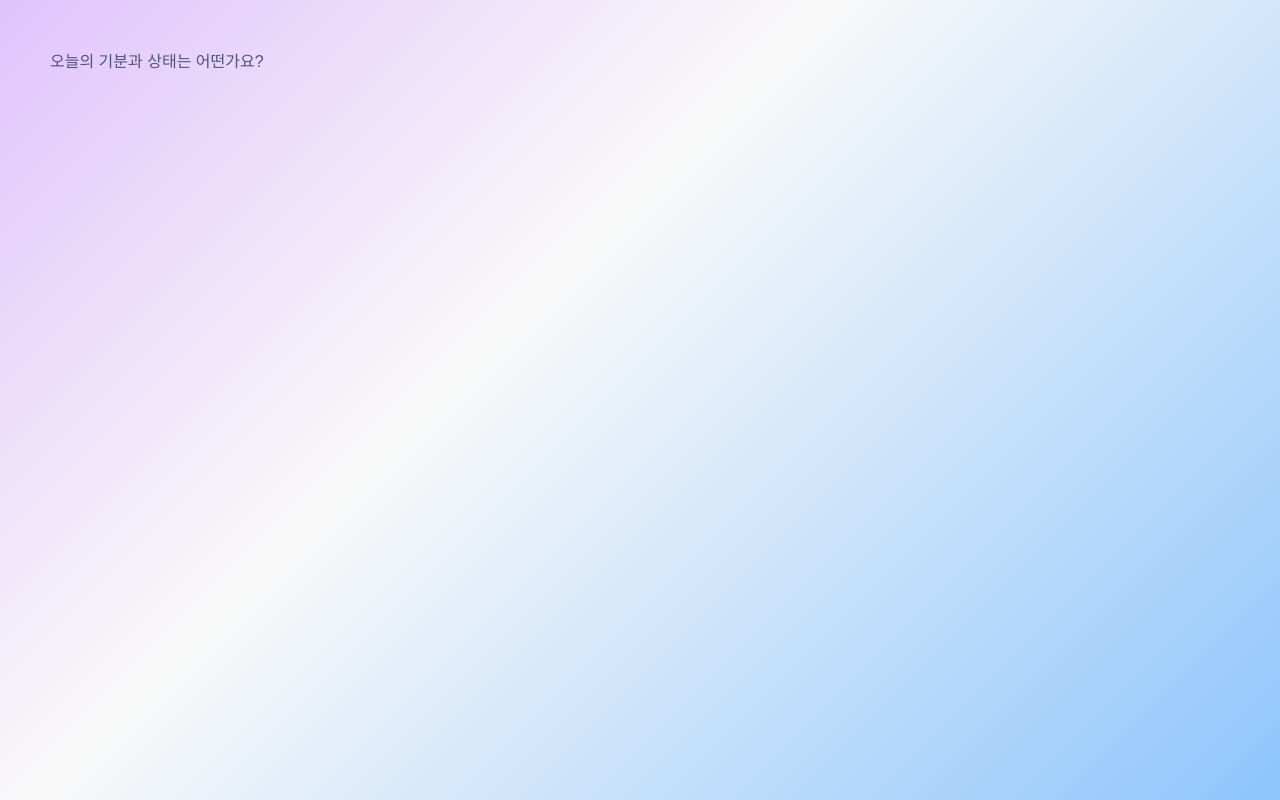
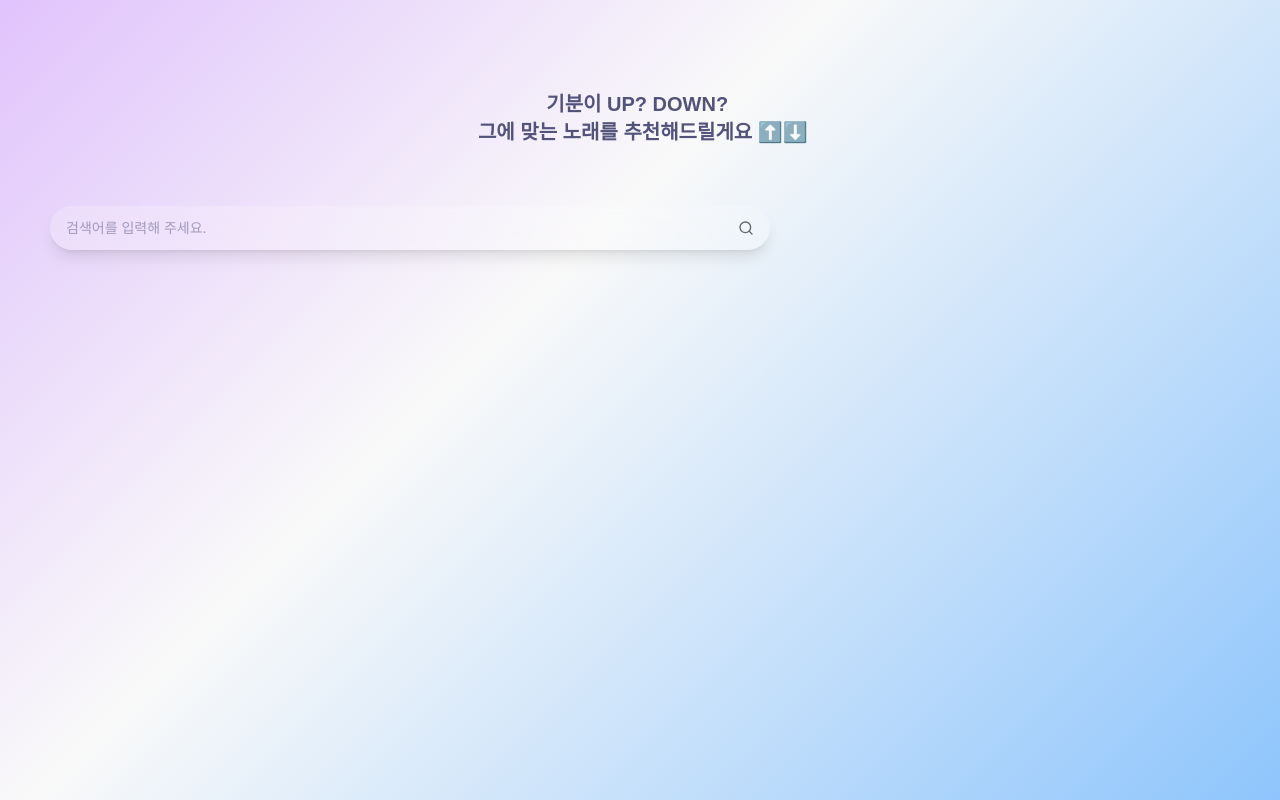
Before and after one commit to rkddbs1031/Yoon-Play2, a Next.js app: page / in a window 1280 px wide. Built offline with nearby package versions, Linux system fonts and the light colour scheme; no server answers.

Commit message:
Feat: 검색 메인 페이지 적용

```diff
--- a/app/page.tsx
+++ b/app/page.tsx
@@ -1,7 +1,147 @@
+'use client';
+
+import { ChangeEvent, useEffect, useMemo, useState } from 'react';
+
+import { getRecommendations } from '@/services/recommend';
+import { RANDOM_HEADLINES } from '@/states/headLine';
+import { animationStyle } from '@/utils/animation';
+import { AnimationType } from '@/types/animation';
+import { Recommendation } from '@/types/recommend';
+import { TextFieldType } from '@/types/textFiled';
+
+import { ListWrapper } from '@/components/ListWrapper';
+import LoadingSpinner from '@/components/Loading';
+import SearchField from '@/components/SearchField';
+
+const INIT_RECOMMEND = {
+  description: '',
+  list: null,
+};
+
 export default function Home() {
+  const [headLine, setHeadline] = useState('');
+  const [searchValue, setSearchValue] = useState('');
+  const [isLoading, setIsLoading] = useState(false);
+  const [errorMessage, setErrorMessage] = useState<string | null>(null);
+  const [recommend, setRecommend] = useState<Recommendation>(INIT_RECOMMEND);
+  const [showResults, setShowResults] = useState(false);
+
+  const handleChange = (e: ChangeEvent<HTMLInputElement | HTMLTextAreaElement>) => {
+    const { value } = e.currentTarget;
+    setSearchValue(value);
+  };
+
+  const handleSubmit = () => {
+    if (!searchValue) return;
+
+    setIsLoading(true);
+
+    getRecommendations(searchValue)
+      .then(({ data }) => {
+        const { description, list } = data;
+        setRecommend({ description, list });
+        setShowResults(true);
+        setErrorMessage(null);
+      })
+      .catch(err => {
+        if (err.response) {
+          setErrorMessage(err.response.data.error || '오류가 발생했습니다.');
+        } else {
+          setErrorMessage('서버에 연결할 수 없습니다. 인터넷 연결을 확인해주세요.');
+        }
+      })
+      .finally(() => {
+        setSearchValue('');
+        setIsLoading(false);
+      });
+  };
+
+  useEffect(() => {
+    const random = RANDOM_HEADLINES[Math.floor(Math.random() * RANDOM_HEADLINES.length)];
+    setHeadline(random);
+  }, []);
+
+  const animationStyles = useMemo(() => {
+    return animationStyle({ useAnimation: true, delay: 0.3, duration: 0.6 });
+  }, []);
+
+  const animationStyle2 = useMemo(() => {
+    return animationStyle({ useAnimation: true, delay: 0.6, duration: 0.6 });
+  }, []);
+
+  const handleClick = (key: string) => {
+    console.log(key);
+  };
+
+  const handleResetSearch = () => {
+    setRecommend(INIT_RECOMMEND);
+    setShowResults(prev => !prev);
+  };
+
   return (
-    <section>
-      <h2>오늘의 기분과 상태는 어떤가요?</h2>
+    <section className='flex flex-col w-full items-center justify-center'>
+      <>
+        <h1
+          className={`${AnimationType.FadeInUp} mt-10 text-lg sm:text-xl font-bold text-center whitespace-pre-wrap`}
+          style={animationStyles}
+        >
+          {headLine}
+        </h1>
+        <div className='w-full mt-[60px]' style={animationStyle2}>
+          <SearchField
+            fieldType={TextFieldType.Textarea}
+            value={searchValue}
+            onChange={handleChange}
+            onSubmit={handleSubmit}
+            useAnimation={true}
+            animationType={AnimationType.FadeInUp}
+            delay={0.6}
+            duration={0.6}
+          />
+        </div>
+      </>
+
+      <div
+        className={`transition-all duration-500 ease-in-out ${isLoading ? 'opacity-100 translate-y-0' : 'opacity-0 -translate-y-4 pointer-events-none'}`}
+      >
+        {isLoading && <LoadingSpinner />}
+      </div>
+
+      {showResults && !isLoading && (
+        <div
+          className={`result-wrapper flex flex-col items-center w-full gap-10 mt-10 ${AnimationType.FadeInUp}`}
+          style={animationStyle2}
+        >
+          <p className='text-center text-[16px] sm:text-[18px]'>{recommend.description}</p>
+
+          {recommend.list && (
+            <>
+              <div className='recommend-list flex flex-col gap-10 max-w-[720px] w-full'>
+                <ListWrapper
+                  sectionName='play-list'
+                  title='플레이리스트 추천'
+                  list={recommend.list.playlist}
+                  onClick={handleClick}
+                />
+                <ListWrapper sectionName='genre' title='장르 추천' list={recommend.list.genre} onClick={handleClick} />
+              </div>
+
+              <div>
+                <p className='text-sm mb-4'>원하는 음악이 없으신가요?</p>
+                <button
+                  type='button'
+                  className='block my-0 mx-auto bg-white/50 rounded-[24px] hadow-[0_4px_20px_rgba(0, 0, 0, 0.08)] backdrop-blur-xl shadow-lg w-full max-w-[120px] px-2 py-2 text-[12px]'
+                  onClick={handleResetSearch}
+                >
+                  다시 검색하기
+                </button>
+              </div>
+            </>
+          )}
+        </div>
+      )}
+
+      {errorMessage && <p>{errorMessage}</p>}
     </section>
   );
 }
--- a/states/headLine.ts
+++ b/states/headLine.ts
@@ -4,7 +4,9 @@ export const RANDOM_HEADLINES = [
   '오늘의 당신 상태에 맞는 장르를 추천해드릴게요 😎',
   '오늘 날씨에 맞는 플레이리스트를 들려드릴까요? ☀️🌧️',
   '오늘 밤 기분에 딱 맞는 음악, 찾아드릴게요 🌙',
+  '오늘 하루도 화이팅입니다! \n 활기찬 음악은 어떠신가요? 🥳',
   '오늘의 감정을 말해보세요! AI가 추천하는 음악을 보여드릴게요 🤖🎧',
-  '기분이 UP? DOWN? 그에 맞는 노래를 추천해드릴게요 ⬆️⬇️',
+  '기분이 UP? DOWN? \n 그에 맞는 노래를 추천해드릴게요 ⬆️⬇️',
   '오늘의 Mood 체크! 플레이리스트와 장르 추천해드릴게요 🎼',
+  '좋아하는 가수가 있으신가요? 🎤',
 ];
```
